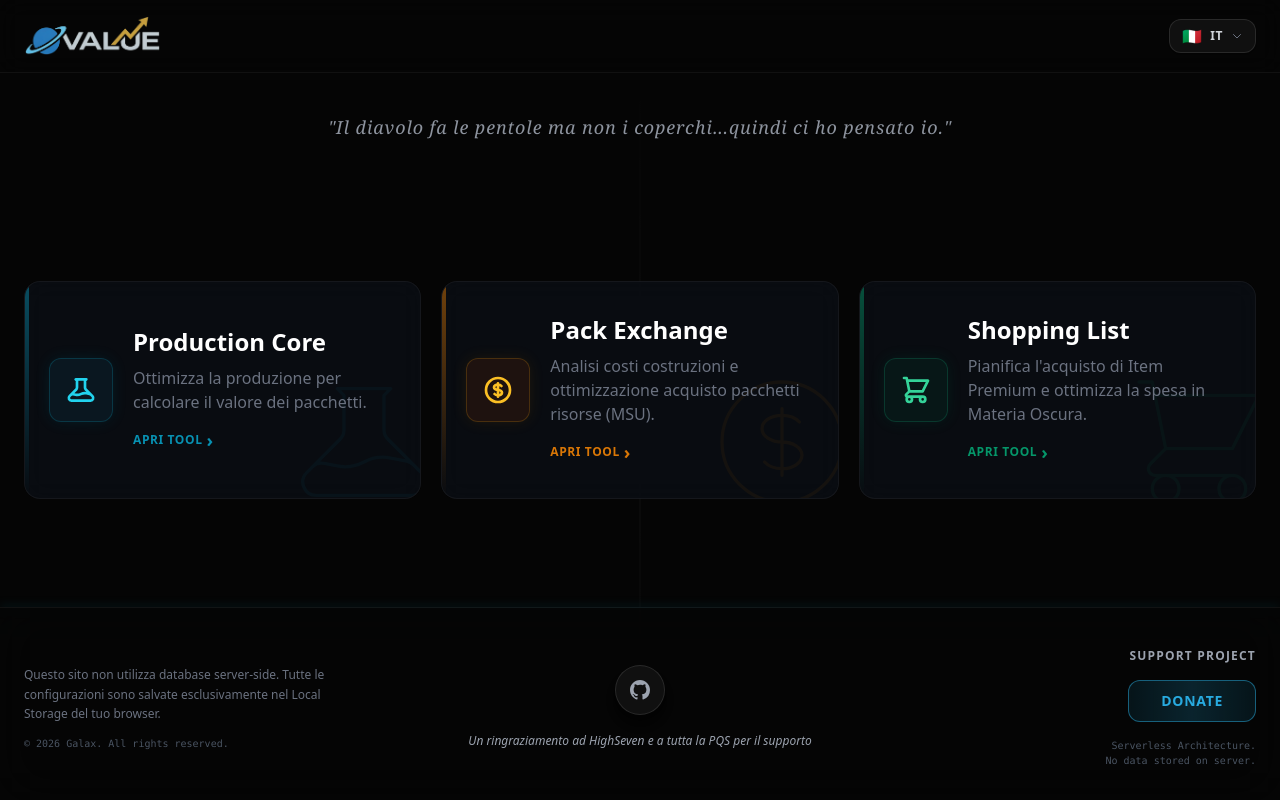
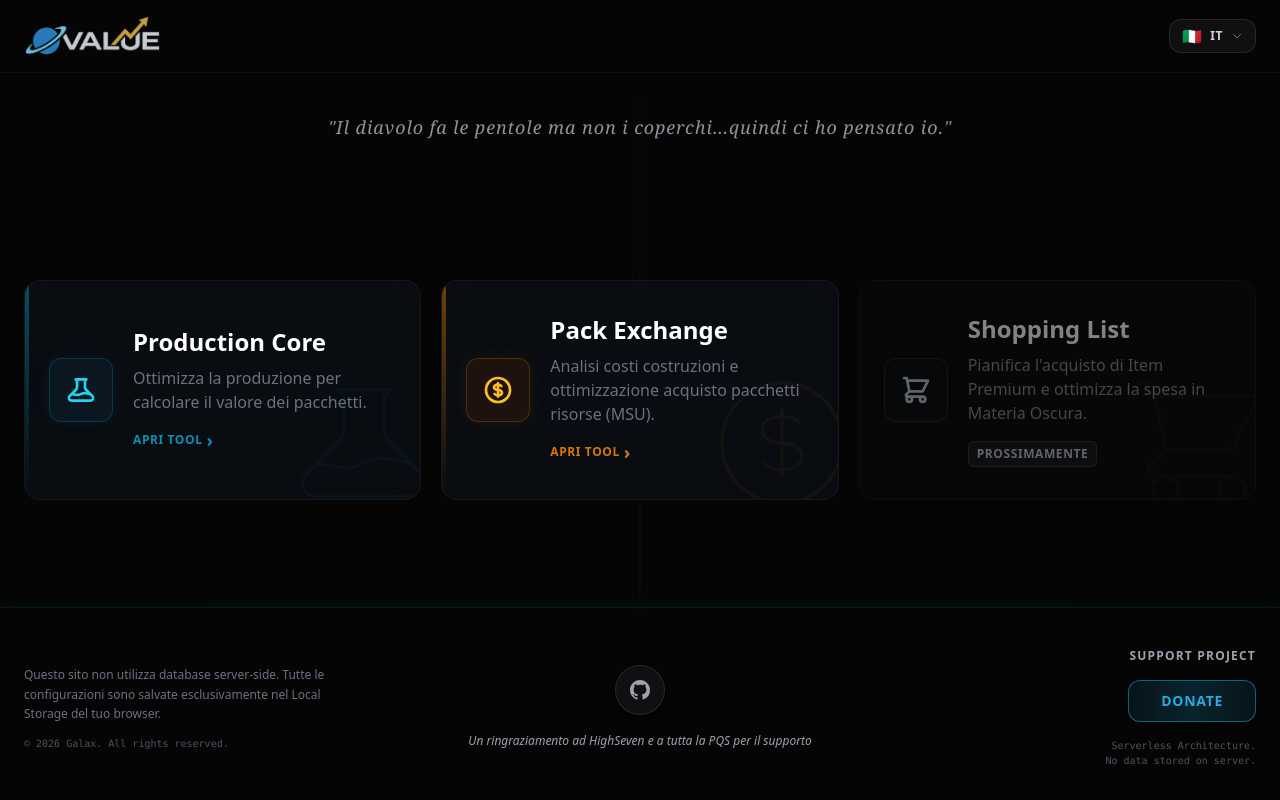
Before and after one commit to nicolagalassi/ovalue, a Vue app: page / in a window 1280 px wide. Built offline with nearby package versions, Linux system fonts and the light colour scheme.

Commit message:
feat: convert Shopping List tool into a 'Coming Soon' placeholder on the home page.

```diff
--- a/src/views/Home.vue
+++ b/src/views/Home.vue
@@ -77,33 +77,31 @@ const { t } = useLanguage();
                 </div>
             </router-link>
 
-            <!-- Tool 3: Shopping List -->
-            <router-link to="/shopping" class="group relative bg-[#0b0e14]/80 backdrop-blur-md border border-white/5 rounded-2xl overflow-hidden transition-all duration-500 hover:border-emerald-500/50 hover:shadow-[0_0_30px_rgba(16,185,129,0.15)] hover:-translate-y-1 py-6 md:py-8 h-full min-h-[8rem] md:min-h-[11rem] lg:min-h-[13rem] 2xl:min-h-[14rem] flex flex-col justify-center">
+            <!-- Tool 3: Shopping List (Coming Soon) -->
+            <div class="group relative bg-[#0b0e14]/50 backdrop-blur-md border border-white/5 rounded-2xl overflow-hidden py-6 md:py-8 h-full min-h-[8rem] md:min-h-[11rem] lg:min-h-[13rem] 2xl:min-h-[14rem] flex flex-col justify-center cursor-not-allowed opacity-60 grayscale-[50%]">
 
-                <div class="absolute -right-6 -bottom-6 2xl:-right-10 2xl:-bottom-10 text-emerald-500/5 group-hover:text-emerald-500/10 group-hover:scale-110 group-hover:-rotate-12 transition duration-700 ease-in-out pointer-events-none">
+                <div class="absolute -right-6 -bottom-6 2xl:-right-10 2xl:-bottom-10 text-gray-500/5 pointer-events-none">
                      <svg class="w-32 h-32 md:w-40 md:h-40 2xl:w-80 2xl:h-80" fill="none" stroke="currentColor" viewBox="0 0 24 24"><path stroke-linecap="round" stroke-linejoin="round" stroke-width="0.5" d="M3 3h2l.4 2M7 13h10l4-8H5.4M7 13L5.4 5M7 13l-2.293 2.293c-.63.63-.184 1.707.707 1.707H17m0 0a2 2 0 100 4 2 2 0 000-4zm-8 2a2 2 0 11-4 0 2 2 0 014 0z"></path></svg>
                 </div>
 
-                <div class="absolute left-0 top-0 bottom-0 w-1 bg-gradient-to-b from-emerald-600 to-transparent opacity-50 group-hover:opacity-100 transition"></div>
-
                 <div class="flex flex-row items-center w-full px-5 md:px-6 2xl:px-10 relative z-10 gap-4 md:gap-5 2xl:gap-8">
-                    <div class="flex-shrink-0 w-12 h-12 md:w-16 md:h-16 2xl:w-20 2xl:h-20 rounded-xl bg-emerald-900/20 border border-emerald-500/20 flex items-center justify-center shadow-[0_0_15px_rgba(16,185,129,0.1)]">
-                        <svg class="w-6 h-6 md:w-8 md:h-8 2xl:w-10 2xl:h-10 text-emerald-400" fill="none" stroke="currentColor" viewBox="0 0 24 24"><path stroke-linecap="round" stroke-linejoin="round" stroke-width="2" d="M3 3h2l.4 2M7 13h10l4-8H5.4M7 13L5.4 5M7 13l-2.293 2.293c-.63.63-.184 1.707.707 1.707H17m0 0a2 2 0 100 4 2 2 0 000-4zm-8 2a2 2 0 11-4 0 2 2 0 014 0z"></path></svg>
+                    <div class="flex-shrink-0 w-12 h-12 md:w-16 md:h-16 2xl:w-20 2xl:h-20 rounded-xl bg-gray-900/20 border border-gray-500/20 flex items-center justify-center">
+                        <svg class="w-6 h-6 md:w-8 md:h-8 2xl:w-10 2xl:h-10 text-gray-400" fill="none" stroke="currentColor" viewBox="0 0 24 24"><path stroke-linecap="round" stroke-linejoin="round" stroke-width="2" d="M3 3h2l.4 2M7 13h10l4-8H5.4M7 13L5.4 5M7 13l-2.293 2.293c-.63.63-.184 1.707.707 1.707H17m0 0a2 2 0 100 4 2 2 0 000-4zm-8 2a2 2 0 11-4 0 2 2 0 014 0z"></path></svg>
                     </div>
 
                     <div class="flex-grow min-w-0">
-                        <h2 class="text-base md:text-xl lg:text-2xl 2xl:text-3xl font-bold text-white group-hover:text-emerald-400 transition mb-1 md:mb-2 2xl:mb-3 flex items-center gap-2 break-words whitespace-normal leading-tight">
+                        <h2 class="text-base md:text-xl lg:text-2xl 2xl:text-3xl font-bold text-gray-300 mb-1 md:mb-2 2xl:mb-3 flex items-center gap-2 break-words whitespace-normal leading-tight">
                             {{ t('shopping_title') }}
                         </h2>
                         <p class="text-[11px] md:text-sm lg:text-base 2xl:text-lg text-gray-500 leading-tight mb-2 md:mb-3 2xl:mb-4 pr-0 break-words whitespace-normal">
                             {{ t('card_shopping_desc') }}
                         </p>
-                        <span class="text-[10px] md:text-xs 2xl:text-sm font-bold text-emerald-600 uppercase tracking-wider group-hover:text-emerald-400 transition flex items-center gap-1">
-                            {{ t('btn_open') }} <span class="text-base md:text-lg leading-none">›</span>
+                        <span class="inline-flex text-[10px] md:text-xs 2xl:text-sm font-bold text-gray-400 uppercase tracking-wider bg-white/5 border border-white/10 px-2 py-1 rounded-md mt-1 items-center gap-1">
+                            {{ t('coming_soon') }}
                         </span>
                     </div>
                 </div>
-            </router-link>
+            </div>
 
         </div>
     </div>
```
